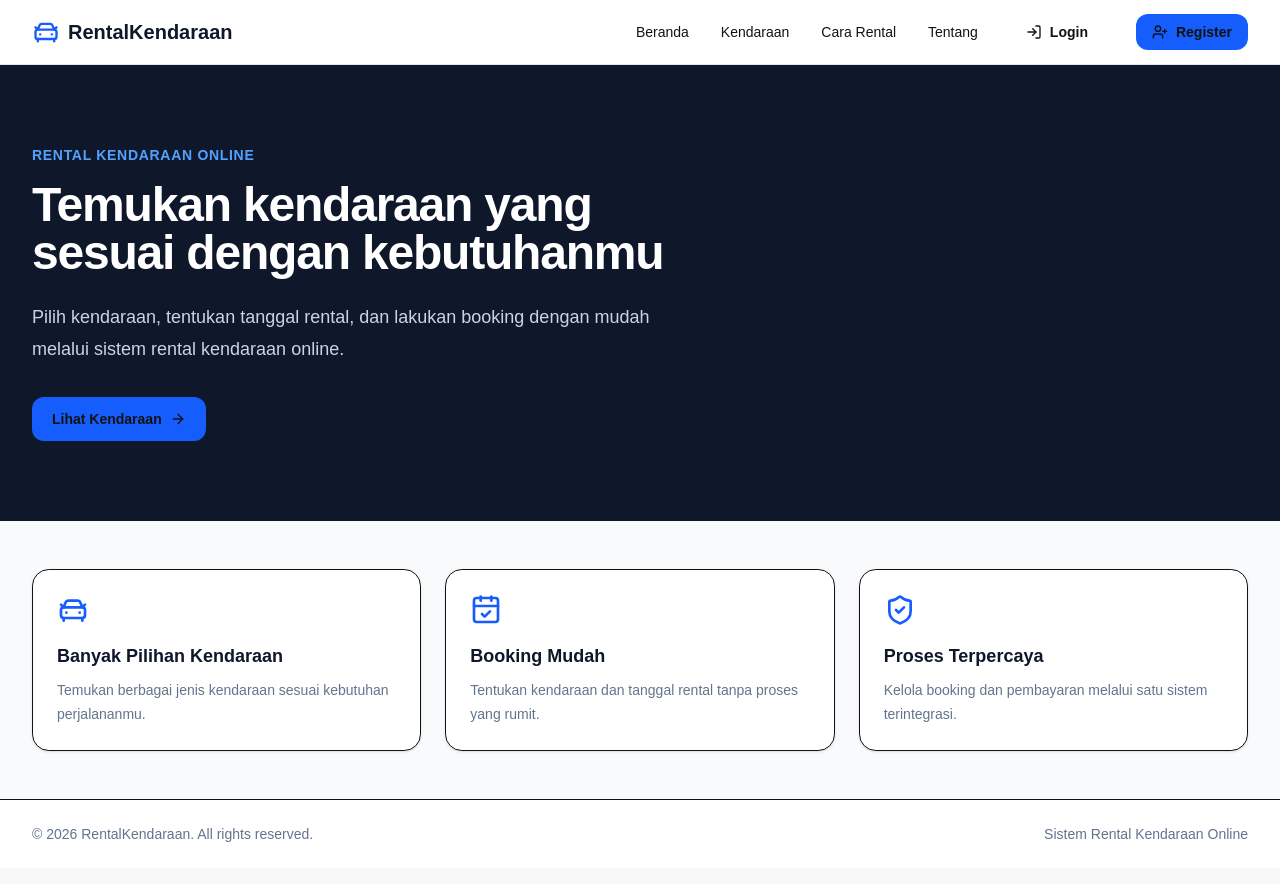
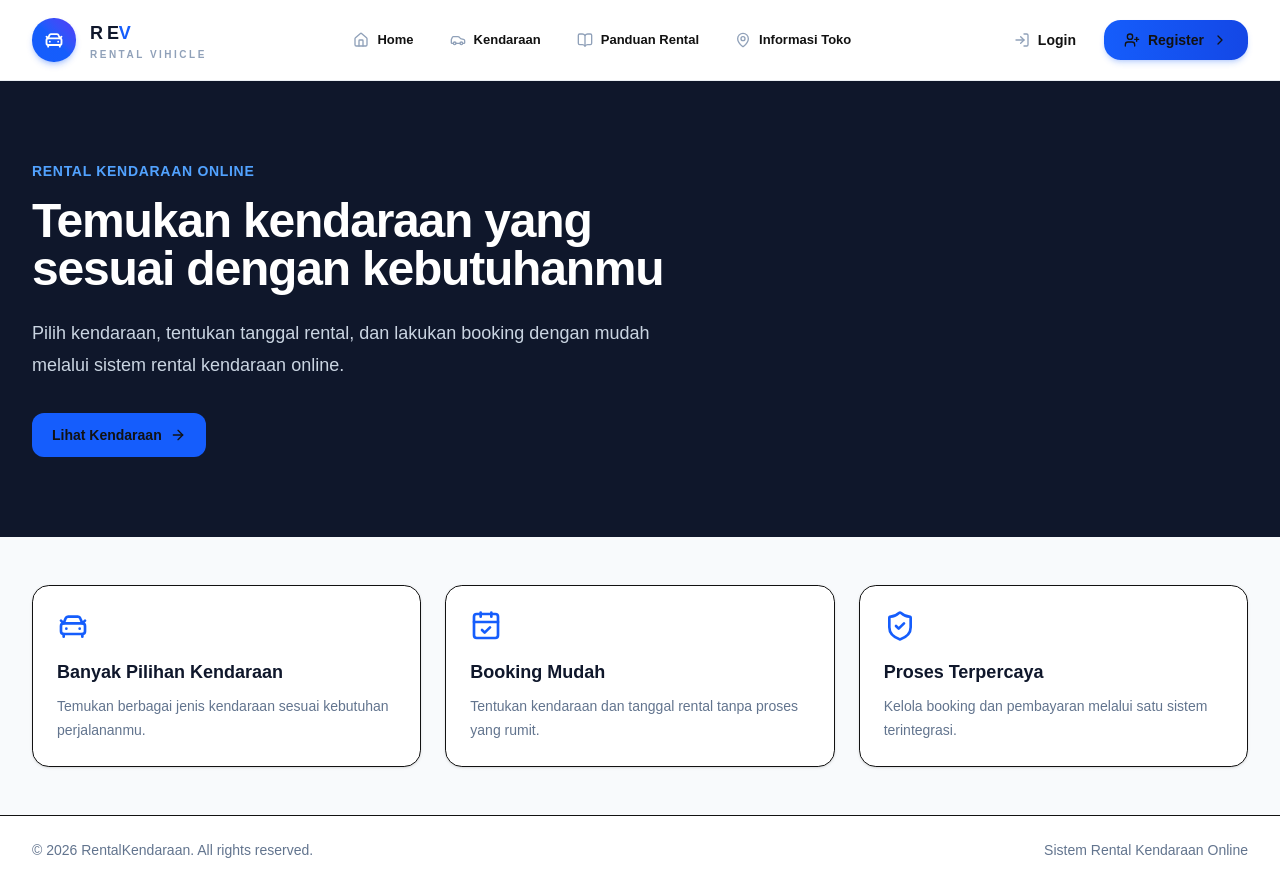
Before and after one commit to syidiqisyididiqi-hash/SISTEM-RENTAL-KENDARAAN-ONLINE, a Next.js app in the folder frontend/: page / in a window 1280 px wide. Built offline with nearby package versions, Linux system fonts and the light colour scheme.

Commit message:
Update ui ux UserautNav dan userNav

```diff
--- a/frontend/src/components/user/UserAuthNavbar.js
+++ b/frontend/src/components/user/UserAuthNavbar.js
@@ -3,12 +3,16 @@
 import Link from "next/link";
 import {
     CarFront,
+    Car,
     CalendarCheck,
     User,
     LayoutDashboard,
     LogOut,
     Menu,
     X,
+    BookOpen,
+    MapPin,
+    ChevronRight,
 } from "lucide-react";
 import { useEffect, useState } from "react";
 import { useRouter, usePathname } from "next/navigation";
@@ -116,139 +120,143 @@ export default function UserAuthNavbar() {
         router.replace("/login");
     };
 
+    const navItems = [
+        { label: "Dashboard", href: "/user/dashboard", icon: LayoutDashboard },
+        { label: "Kendaraan", href: "/user/vehicles", icon: Car },
+        { label: "Panduan Rental", href: "/user/rental-guide", icon: BookOpen },
+        { label: "Informasi Toko", href: "/user/contact-location", icon: MapPin },
+        { label: "Booking", href: "/user/bookings", icon: CalendarCheck },
+        { label: "Profil", href: "/user/profile", icon: User },
+    ];
+
     return (
         <>
-            <header className="sticky top-0 z-50 border-b border-slate-200 bg-white">
-                <div className="mx-auto flex h-16 max-w-7xl items-center justify-between px-4 sm:px-6 lg:px-8">
+            <header className="sticky top-0 z-50 border-b border-slate-200/70 bg-white/90 shadow-xs backdrop-blur-xl transition-all">
+                <div className="mx-auto flex h-[80px] max-w-7xl items-center justify-between px-4 sm:px-6 lg:px-8">
 
                     <Link
                         href="/user/dashboard"
-                        className="flex items-center gap-2"
+                        className="group flex shrink-0 items-center gap-3.5 focus:outline-none"
                     >
-                        <CarFront className="h-7 w-7 text-blue-600" />
+                        <div className="flex h-11 w-11 items-center justify-center rounded-2xl bg-gradient-to-tr from-blue-600 via-blue-600 to-indigo-600 text-white shadow-md shadow-blue-600/25 transition-all duration-300 group-hover:rotate-[-4deg] group-hover:scale-105">
+                            <CarFront className="h-5 w-5" strokeWidth={2.2} />
+                        </div>
 
-                        <span className="text-xl font-bold text-slate-900">
-                            RentalKendaraan
+                        <div className="flex flex-col">
+                            <span className="text-lg font-bold tracking-tight text-slate-900">
+                                R E<span className="text-blue-600 font-extrabold">V </span>
                             </span>
+                            <span className="text-[10px] font-semibold tracking-[2.5px] text-slate-400">
+                                RENTAL VIHICLE
+                            </span>
+                        </div>
                     </Link>
 
                     <nav className="hidden items-center gap-1 md:flex">
+                        {navItems.map((item) => {
+                            const Icon = item.icon;
+                            const isActive = pathname === item.href || pathname.startsWith(`${item.href}/`);
 
+                            return (
                                 <Link
-                            href="/user/dashboard"
-                            className="flex items-center gap-2 rounded-lg px-4 py-2 text-sm font-medium text-slate-600 transition hover:bg-slate-100 hover:text-blue-600"
+                                    key={item.href}
+                                    href={item.href}
+                                    className={`group flex items-center gap-2 rounded-xl px-3 py-2 text-[12px] lg:text-[13px] font-semibold transition-all duration-200 ${isActive
+                                            ? "bg-blue-50 text-blue-600 shadow-xs"
+                                            : "text-slate-600 hover:bg-slate-50 hover:text-blue-600"
+                                        }`}
                                 >
-                            <LayoutDashboard className="h-4 w-4" />
-                            Dashboard
+                                    <Icon className={`h-4 w-4 transition-transform duration-200 group-hover:scale-110 ${isActive ? "text-blue-600" : "text-slate-400 group-hover:text-blue-600"}`} />
+                                    {item.label}
                                 </Link>
+                            );
+                        })}
 
-                        <Link
-                            href="/user/vehicles"
-                            className="flex items-center gap-2 rounded-lg px-4 py-2 text-sm font-medium text-slate-600 transition hover:bg-slate-100 hover:text-blue-600"
-                        >
-                            <CarFront className="h-4 w-4" />
-                            Kendaraan
-                        </Link>
+                        <div className="mx-1.5 h-6 w-px bg-slate-200/80" />
 
-                        <Link
-                            href="/user/bookings"
-                            className="flex items-center gap-2 rounded-lg px-4 py-2 text-sm font-medium text-slate-600 transition hover:bg-slate-100 hover:text-blue-600"
-                        >
-                            <CalendarCheck className="h-4 w-4" />
-                            Booking
-                        </Link>
-
-                        <Link
-                            href="/user/profile"
-                            className="flex items-center gap-2 rounded-lg px-4 py-2 text-sm font-medium text-slate-600 transition hover:bg-slate-100 hover:text-blue-600"
-                        >
-                            <User className="h-4 w-4" />
-                            Profil
-                        </Link>
-
-                        <div className="ml-2 h-6 w-px bg-slate-200" />
-
-                        <span className="px-3 text-sm font-medium text-slate-700">
+                        <div className="flex items-center gap-2.5 pl-1">
+                            <div className="flex items-center gap-2 rounded-xl bg-slate-100/80 px-3 py-2 text-xs font-semibold text-slate-700">
+                                <div className="flex h-5 w-5 items-center justify-center rounded-full bg-gradient-to-tr from-blue-600 to-indigo-600 text-[10px] font-bold text-white uppercase shadow-xs">
+                                    {user?.name ? user.name.charAt(0) : "U"}
+                                </div>
+                                <span className="max-w-[90px] lg:max-w-[110px] truncate font-bold text-slate-800">
                                     {user?.name}
                                 </span>
+                            </div>
 
                             <button
                                 type="button"
                                 onClick={handleLogoutClick}
-                            className="ml-1 flex items-center gap-2 rounded-lg px-4 py-2 text-sm font-medium text-red-600 transition hover:bg-red-50"
+                                className="flex items-center gap-1.5 rounded-xl px-2.5 py-2 text-xs font-semibold text-red-600 transition-all duration-200 hover:bg-red-50 hover:text-red-700 active:scale-95"
                             >
                                 <LogOut className="h-4 w-4" />
-                            Logout
+                                <span className="hidden lg:inline">Logout</span>
                             </button>
+                        </div>
                     </nav>
 
                     <button
                         type="button"
                         onClick={() => setIsOpen(!isOpen)}
-                        className="rounded-lg p-2 text-slate-700 hover:bg-slate-100 md:hidden"
+                        className="flex h-11 w-11 items-center justify-center rounded-xl border border-slate-200/80 bg-white text-slate-700 shadow-xs transition-all duration-200 hover:border-blue-200 hover:bg-blue-50 hover:text-blue-600 md:hidden focus:outline-none"
                         aria-label="Toggle menu"
+                        aria-expanded={isOpen}
                     >
                         {isOpen ? (
-                            <X className="h-6 w-6" />
+                            <X className="h-5 w-5 transition-transform duration-200 rotate-90 scale-110" />
                         ) : (
-                            <Menu className="h-6 w-6" />
+                            <Menu className="h-5 w-5 transition-transform duration-200" />
                         )}
                     </button>
                 </div>
 
                 {isOpen && (
-                    <div className="border-t border-slate-200 bg-white px-4 py-4 md:hidden">
-                        <nav className="flex flex-col gap-1">
+                    <div className="border-t border-slate-100 bg-white/95 px-4 py-5 shadow-2xl backdrop-blur-2xl md:hidden sm:px-6">
+                        <nav className="mx-auto flex max-w-7xl flex-col gap-1.5">
 
+                            <div className="mb-2 flex items-center gap-3 rounded-2xl bg-slate-50 p-3.5 border border-slate-100">
+                                <div className="flex h-10 w-10 items-center justify-center rounded-xl bg-gradient-to-tr from-blue-600 to-indigo-600 font-bold text-white uppercase shadow-xs">
+                                    {user?.name ? user.name.charAt(0) : "U"}
+                                </div>
+                                <div className="flex flex-col">
+                                    <span className="text-xs text-slate-400 font-medium">Logged in as</span>
+                                    <span className="text-sm font-bold text-slate-800">{user?.name}</span>
+                                </div>
+                            </div>
+
+                            {navItems.map((item) => {
+                                const Icon = item.icon;
+                                const isActive = pathname === item.href || pathname.startsWith(`${item.href}/`);
+
+                                return (
                                     <Link
-                                href="/user/dashboard"
+                                        key={item.href}
+                                        href={item.href}
                                         onClick={() => setIsOpen(false)}
-                                className="flex items-center gap-3 rounded-lg px-4 py-3 text-sm font-medium text-slate-700 hover:bg-slate-100"
+                                        className={`group flex items-center justify-between rounded-xl px-4 py-3 text-sm font-semibold transition-all duration-200 ${isActive
+                                                ? "bg-blue-50 text-blue-600"
+                                                : "text-slate-600 hover:bg-slate-50 hover:text-blue-600"
+                                            }`}
                                     >
-                                <LayoutDashboard className="h-5 w-5" />
-                                Dashboard
+                                        <span className="flex items-center gap-3">
+                                            <Icon className={`h-4 w-4 transition-colors ${isActive ? "text-blue-600" : "text-slate-400 group-hover:text-blue-600"}`} />
+                                            {item.label}
+                                        </span>
+
+                                        <ChevronRight className="h-4 w-4 text-slate-300 transition-transform group-hover:translate-x-1 group-hover:text-blue-600" />
                                     </Link>
+                                );
+                            })}
 
-                            <Link
-                                href="/user/vehicles"
-                                onClick={() => setIsOpen(false)}
-                                className="flex items-center gap-3 rounded-lg px-4 py-3 text-sm font-medium text-slate-700 hover:bg-slate-100"
-                            >
-                                <CarFront className="h-5 w-5" />
-                                Kendaraan
-                            </Link>
-
-                            <Link
-                                href="/user/bookings"
-                                onClick={() => setIsOpen(false)}
-                                className="flex items-center gap-3 rounded-lg px-4 py-3 text-sm font-medium text-slate-700 hover:bg-slate-100"
-                            >
-                                <CalendarCheck className="h-5 w-5" />
-                                Booking
-                            </Link>
-
-                            <Link
-                                href="/user/profile"
-                                onClick={() => setIsOpen(false)}
-                                className="flex items-center gap-3 rounded-lg px-4 py-3 text-sm font-medium text-slate-700 hover:bg-slate-100"
-                            >
-                                <User className="h-5 w-5" />
-                                Profil
-                            </Link>
-
-                            <div className="my-2 border-t border-slate-200" />
-
-                            <div className="px-4 py-2 text-sm font-medium text-slate-700">
-                                {user?.name}
-                            </div>
+                            <div className="my-2 border-t border-slate-100" />
 
                             <button
                                 type="button"
                                 onClick={handleLogoutClick}
-                                className="flex items-center gap-3 rounded-lg px-4 py-3 text-left text-sm font-medium text-red-600 hover:bg-red-50"
+                                className="flex w-full items-center justify-center gap-2 rounded-xl bg-red-50 px-4 py-3 text-sm font-semibold text-red-600 transition-all hover:bg-red-100 active:scale-[0.99]"
                             >
-                                <LogOut className="h-5 w-5" />
-                                <span>Logout</span>
+                                <LogOut className="h-4 w-4" />
+                                Logout
                             </button>
                         </nav>
                     </div>
--- a/frontend/src/components/user/UserNavbar.js
+++ b/frontend/src/components/user/UserNavbar.js
@@ -3,149 +3,164 @@
 import Link from "next/link";
 import {
   CarFront,
+  Car,
+  House,
   Menu,
   X,
   LogIn,
   UserPlus,
+  BookOpen,
+  MapPin,
+  ChevronRight,
 } from "lucide-react";
 import { useState } from "react";
 
 export default function UserNavbar() {
   const [isOpen, setIsOpen] = useState(false);
 
+  const navItems = [
+    {
+      label: "Home",
+      href: "/",
+      icon: House,
+    },
+    {
+      label: "Kendaraan",
+      href: "/user/vehicles",
+      icon: Car,
+    },
+    {
+      label: "Panduan Rental",
+      href: "/user/rental-guide",
+      icon: BookOpen,
+    },
+    {
+      label: "Informasi Toko",
+      href: "/user/contact-location",
+      icon: MapPin,
+    },
+  ];
+
   return (
-    <header className="sticky top-0 z-50 border-b border-slate-200 bg-white">
-      <div className="mx-auto flex h-16 max-w-7xl items-center justify-between px-4 sm:px-6 lg:px-8">
+    <header className="sticky top-0 z-50 border-b border-slate-200/70 bg-white/90 shadow-xs backdrop-blur-xl transition-all">
+      <div className="mx-auto flex h-[80px] max-w-7xl items-center justify-between px-4 sm:px-6 lg:px-8">
 
-        {/* Logo */}
         <Link
           href="/"
-          className="flex items-center gap-2"
+          className="group flex shrink-0 items-center gap-3.5 focus:outline-none"
         >
-          <CarFront className="h-7 w-7 text-blue-600" />
+          <div className="flex h-11 w-11 items-center justify-center rounded-2xl bg-gradient-to-tr from-blue-600 via-blue-600 to-indigo-600 text-white shadow-md shadow-blue-600/25 transition-all duration-300 group-hover:rotate-[-4deg] group-hover:scale-105">
+            <CarFront className="h-5 w-5" strokeWidth={2.2} />
+          </div>
 
-          <span className="text-xl font-bold text-slate-900">
-            RentalKendaraan
-          </span>
+          <div className="flex flex-col">
+            <span className="text-lg font-bold tracking-tight text-slate-900">
+              R E<span className="text-blue-600 font-extrabold">V </span>
+            </span>
+            <span className="text-[10px] font-semibold tracking-[2.5px] text-slate-400">
+              RENTAL VIHICLE
+            </span>
+          </div>
         </Link>
 
-        {/* Desktop Navigation */}
-        <nav className="hidden items-center gap-8 md:flex">
+        <nav className="hidden items-center gap-1 lg:flex">
+          {navItems.map((item) => {
+            const Icon = item.icon;
 
-          <Link
-            href="/"
-            className="text-sm font-medium text-slate-600 transition hover:text-blue-600"
-          >
-            Beranda
-          </Link>
+            return (
+              <Link
+                key={item.href}
+                href={item.href}
+                className="group relative flex items-center gap-2 rounded-xl px-4 py-2.5 text-[13px] font-semibold text-slate-600 transition-all duration-200 hover:bg-blue-50/80 hover:text-blue-600"
+              >
+                {Icon && (
+                  <Icon className="h-4 w-4 text-slate-400 transition-transform duration-200 group-hover:scale-110 group-hover:text-blue-600" />
+                )}
+                {item.label}
+              </Link>
+            );
+          })}
+        </nav>
 
-          <Link
-            href="/user/vehicles"
-            className="text-sm font-medium text-slate-600 transition hover:text-blue-600"
-          >
-            Kendaraan
-          </Link>
-
-          <a
-            href="#cara-rental"
-            className="text-sm font-medium text-slate-600 transition hover:text-blue-600"
-          >
-            Cara Rental
-          </a>
-
-          <a
-            href="#tentang"
-            className="text-sm font-medium text-slate-600 transition hover:text-blue-600"
-          >
-            Tentang
-          </a>
-
+        <div className="hidden items-center gap-3 lg:flex">
           <Link
             href="/login"
-            className="flex items-center gap-2 rounded-lg px-4 py-2 text-sm font-semibold text-slate-700 transition hover:bg-slate-100"
+            className="flex items-center gap-2 rounded-xl px-4 py-2.5 text-sm font-semibold text-slate-600 transition-all duration-200 hover:bg-slate-100 hover:text-slate-900"
           >
-            <LogIn className="h-4 w-4" />
+            <LogIn className="h-4 w-4 text-slate-400" />
             Login
           </Link>
 
           <Link
             href="/register"
-            className="flex items-center gap-2 rounded-lg bg-blue-600 px-4 py-2 text-sm font-semibold text-white transition hover:bg-blue-700"
+            className="group relative flex items-center gap-2 overflow-hidden rounded-xl bg-gradient-to-r from-blue-600 to-blue-700 px-5 py-2.5 text-sm font-semibold text-white shadow-md shadow-blue-600/20 transition-all duration-300 hover:-translate-y-0.5 hover:shadow-lg hover:shadow-blue-600/30 active:translate-y-0"
           >
-            <UserPlus className="h-4 w-4" />
+            <UserPlus className="h-4 w-4 transition-transform duration-200 group-hover:scale-110" />
             Register
+            <ChevronRight className="h-4 w-4 transition-transform duration-200 group-hover:translate-x-1" />
           </Link>
+        </div>
 
-        </nav>
-
-        {/* Mobile Button */}
         <button
           type="button"
           onClick={() => setIsOpen(!isOpen)}
-          className="rounded-lg p-2 text-slate-600 hover:bg-slate-100 md:hidden"
+          className="flex h-11 w-11 items-center justify-center rounded-xl border border-slate-200/80 bg-white text-slate-700 shadow-xs transition-all duration-200 hover:border-blue-200 hover:bg-blue-50 hover:text-blue-600 lg:hidden focus:outline-none"
           aria-label="Toggle menu"
+          aria-expanded={isOpen}
         >
           {isOpen ? (
-            <X className="h-6 w-6" />
+            <X className="h-5 w-5 transition-transform duration-200 rotate-90 scale-110" />
           ) : (
-            <Menu className="h-6 w-6" />
+            <Menu className="h-5 w-5 transition-transform duration-200" />
           )}
         </button>
       </div>
 
-      {/* Mobile Navigation */}
       {isOpen && (
-        <div className="border-t border-slate-200 bg-white md:hidden">
-          <nav className="mx-auto flex max-w-7xl flex-col px-4 py-3">
+        <div className="border-t border-slate-100 bg-white/95 px-4 py-5 shadow-2xl backdrop-blur-2xl lg:hidden sm:px-6">
+          <nav className="mx-auto flex max-w-7xl flex-col gap-1.5">
 
-            <Link
-              href="/"
-              onClick={() => setIsOpen(false)}
-              className="rounded-lg px-3 py-3 text-sm font-medium text-slate-600 hover:bg-slate-100"
-            >
-              Beranda
-            </Link>
+            {navItems.map((item) => {
+              const Icon = item.icon;
 
-            <Link
-              href="/user/vehicles"
-              onClick={() => setIsOpen(false)}
-              className="rounded-lg px-3 py-3 text-sm font-medium text-slate-600 hover:bg-slate-100"
-            >
-              Kendaraan
-            </Link>
+              return (
+                <Link
+                  key={item.href}
+                  href={item.href}
+                  onClick={() => setIsOpen(false)}
+                  className="group flex items-center justify-between rounded-xl px-4 py-3 text-sm font-semibold text-slate-600 transition-all duration-200 hover:bg-blue-50 hover:text-blue-600"
+                >
+                  <span className="flex items-center gap-3">
+                    {Icon && (
+                      <Icon className="h-4 w-4 text-slate-400 transition-colors group-hover:text-blue-600" />
+                    )}
+                    {item.label}
+                  </span>
 
-            <a
-              href="#cara-rental"
-              onClick={() => setIsOpen(false)}
-              className="rounded-lg px-3 py-3 text-sm font-medium text-slate-600 hover:bg-slate-100"
-            >
-              Cara Rental
-            </a>
+                  <ChevronRight className="h-4 w-4 text-slate-300 transition-transform group-hover:translate-x-1 group-hover:text-blue-600" />
+                </Link>
+              );
+            })}
 
-            <a
-              href="#tentang"
-              onClick={() => setIsOpen(false)}
-              className="rounded-lg px-3 py-3 text-sm font-medium text-slate-600 hover:bg-slate-100"
-            >
-              Tentang
-            </a>
+            <div className="my-2 border-t border-slate-100" />
 
             <Link
               href="/login"
               onClick={() => setIsOpen(false)}
-              className="mt-2 flex items-center justify-center gap-2 rounded-lg bg-slate-100 px-3 py-3 text-sm font-semibold text-slate-700"
+              className="flex items-center justify-center gap-2 rounded-xl bg-slate-100/80 px-4 py-3 text-sm font-semibold text-slate-700 transition-all hover:bg-slate-200/80"
             >
-              <LogIn className="h-4 w-4" />
+              <LogIn className="h-4 w-4 text-slate-500" />
               Login
             </Link>
 
             <Link
               href="/register"
               onClick={() => setIsOpen(false)}
-              className="mt-2 flex items-center justify-center gap-2 rounded-lg bg-blue-600 px-3 py-3 text-sm font-semibold text-white"
+              className="mt-1 flex items-center justify-center gap-2 rounded-xl bg-gradient-to-r from-blue-600 to-blue-700 px-4 py-3 text-sm font-semibold text-white shadow-md shadow-blue-600/20 transition-all hover:from-blue-700 hover:to-blue-800"
             >
               <UserPlus className="h-4 w-4" />
               Register
+              <ChevronRight className="h-4 w-4" />
             </Link>
 
           </nav>
```
Lines whose indentation alone changed are shown as unchanged.
